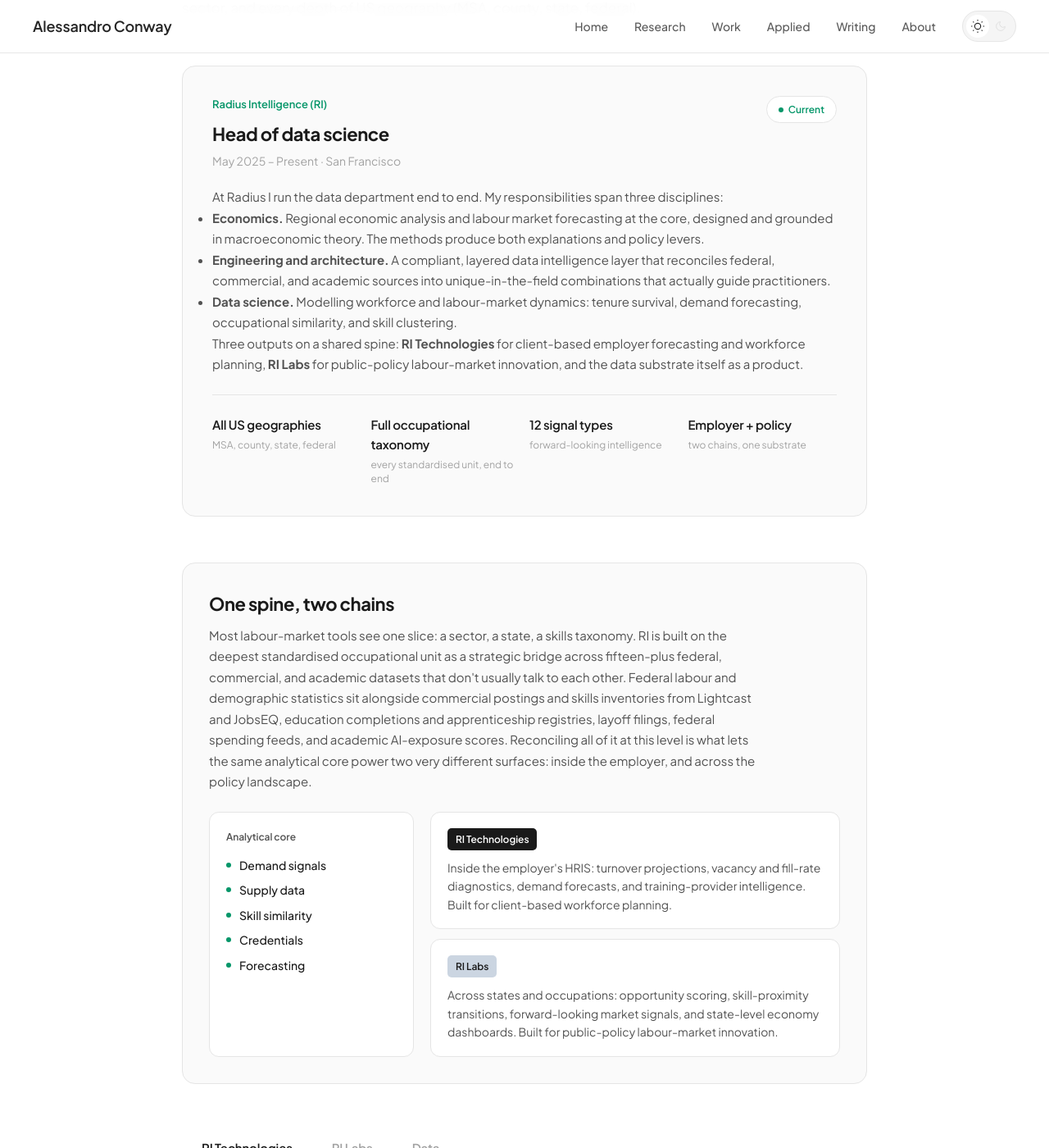
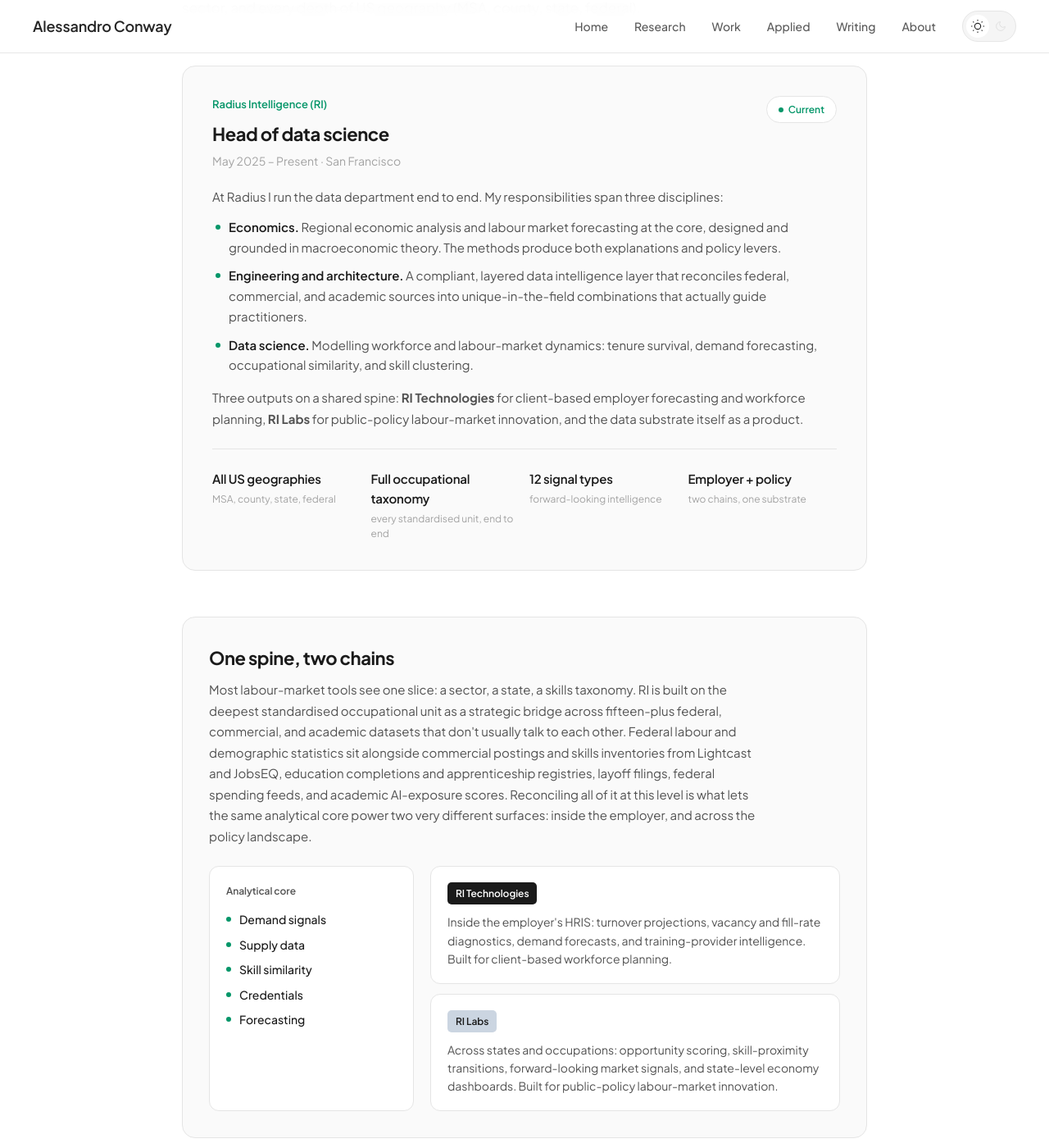
Before and after one commit to conway1521/conway1521.github.io, a Jekyll site: the page built from work.html, in a window 1280 px wide and 1400 px high, scrolled down 314 px. Shown: the whole window at 82% size. Built offline with Jekyll 4.4.1, drawn with Linux system fonts in a browser that asks for light colours.

Commit message:
Add CSS for role-bullets and tier-description

```diff
--- a/assets/css/main.css
+++ b/assets/css/main.css
@@ -179,6 +179,12 @@
 .role-status { display: flex; align-items: center; gap: 6px; font-size: 12px; font-weight: 600; color: var(--work); background: var(--bg-primary); padding: 6px 14px; border-radius: 20px; border: 1px solid var(--border); flex-shrink: 0; transition: background 0.4s ease, border-color 0.4s ease; }
 .role-status::before { content: ''; width: 6px; height: 6px; background: var(--work); border-radius: 50%; }
 .role-description { font-size: 15px; color: var(--text-secondary); line-height: 1.7; margin-bottom: 24px; }
+.role-description > p { margin-bottom: 12px; }
+.role-description > p:last-child { margin-bottom: 0; }
+.role-bullets { list-style: none; padding: 0; margin: 0 0 14px 0; display: flex; flex-direction: column; gap: 10px; }
+.role-bullets li { position: relative; padding-left: 20px; line-height: 1.65; }
+.role-bullets li::before { content: ''; position: absolute; left: 4px; top: 9px; width: 6px; height: 6px; background: var(--work); border-radius: 50%; }
+.role-bullets strong { color: var(--text-primary); font-weight: 600; }
 .role-highlights { display: grid; grid-template-columns: repeat(3, 1fr); gap: 16px; }
 .highlight { text-align: center; padding: 20px 16px; background: var(--bg-primary); border-radius: 10px; border: 1px solid var(--border); transition: background 0.4s ease, border-color 0.4s ease; }
 .highlight-number { font-size: 26px; font-weight: 700; color: var(--text-primary); margin-bottom: 4px; letter-spacing: -0.02em; }
@@ -370,6 +376,7 @@
 .chain-tagline { font-size: 15px; color: var(--text-secondary); line-height: 1.65; max-width: 680px; }
 .chain-tier { margin-top: 28px; }
 .tier-label { font-size: 13px; font-weight: 600; letter-spacing: -0.005em; color: var(--text-secondary); margin-bottom: 12px; }
+.tier-description { font-size: 14px; color: var(--text-secondary); line-height: 1.65; max-width: 760px; }
 .chain-grid { display: grid; grid-template-columns: repeat(auto-fill, minmax(260px, 1fr)); gap: 12px; }
 .chain-card { border: 1px solid var(--border); border-radius: 10px; padding: 16px; background: var(--bg-primary); transition: border-color 0.2s, box-shadow 0.2s, background 0.4s; }
 .chain-card:hover { border-color: var(--text-tertiary); box-shadow: 0 2px 8px rgba(0,0,0,0.03); }
```
